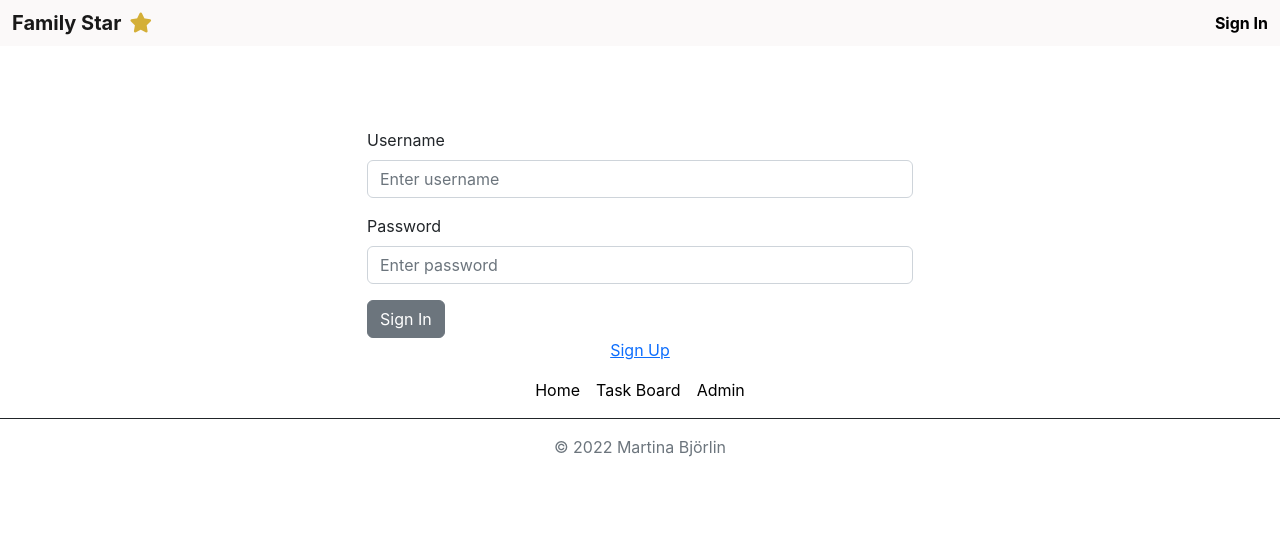
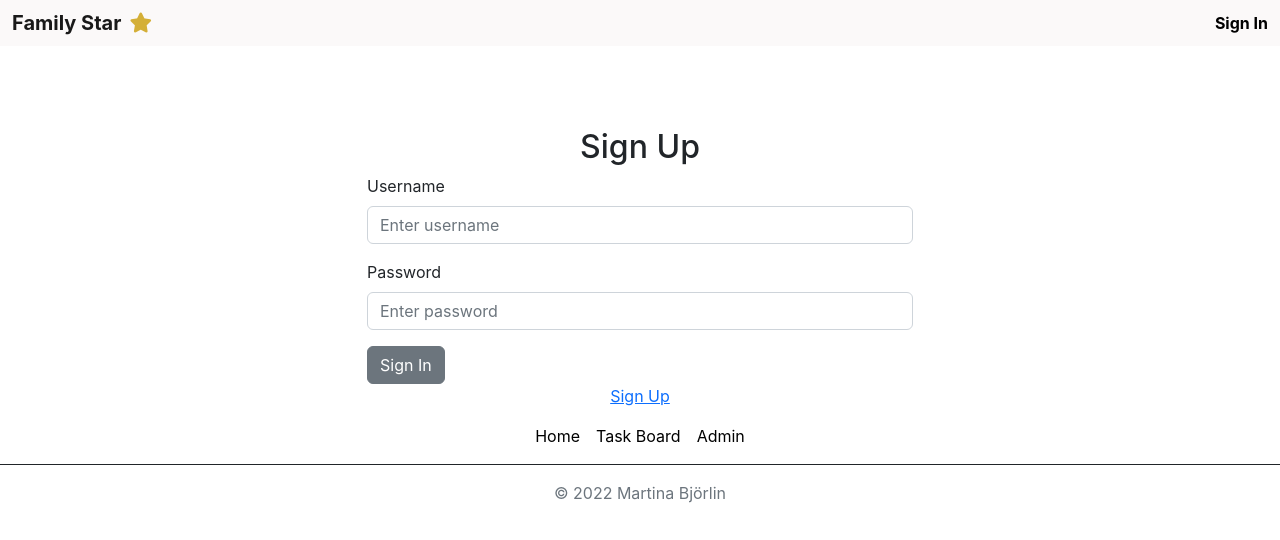
Before and after one commit to MartinaB91/project5-task-app-front, a React (Create React App) app: page /signin in a window 1280 px wide. Shown: the top 540 px of the page. Built offline with nearby package versions, Linux system fonts and the light colour scheme; no server answers.

Commit message:
feat: Add header to sign in form

```diff
--- a/src/pages/SignIn.js
+++ b/src/pages/SignIn.js
@@ -50,6 +50,7 @@ const SignInForm = () => {
 
     return (
         <Container className={styles.Container}>
+            <h2>Sign Up</h2>
             <Form onSubmit={handleFormSubmit}>
                 <Row>
                     <Col xs={12} md={10} lg={6} className="mx-auto text-start">
```
